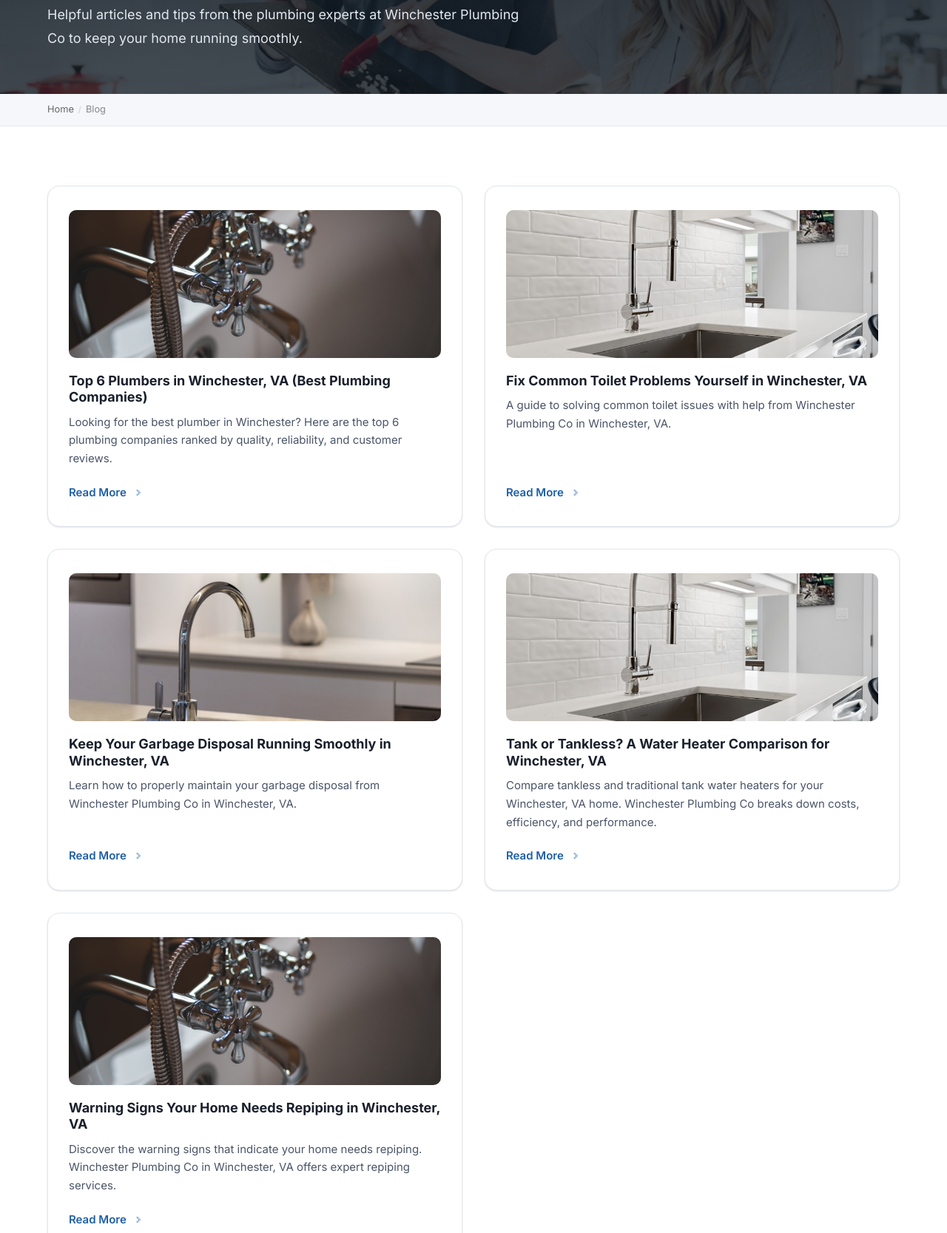
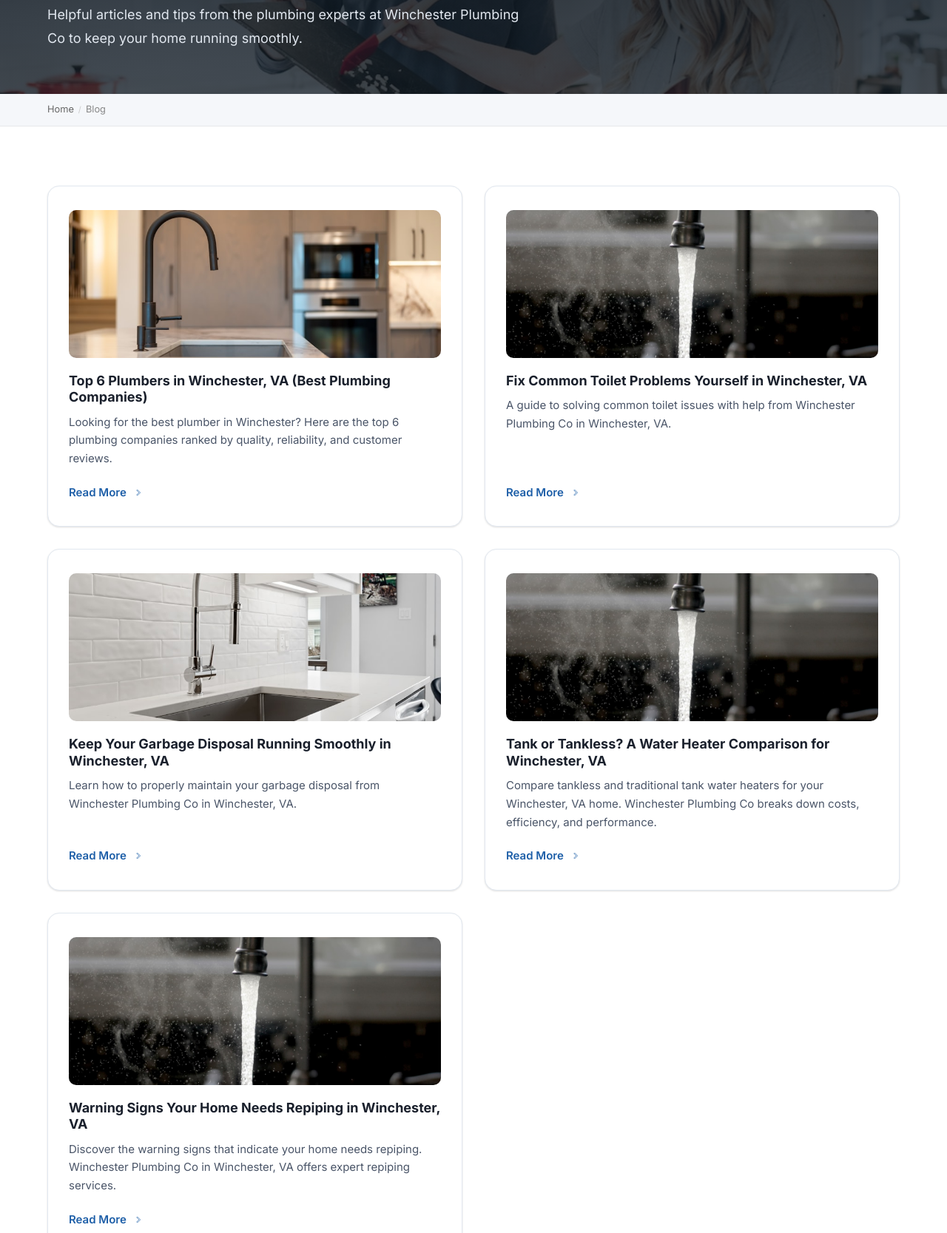
Before and after one commit to plumbingpo/winchesterplumbingco, a plain HTML site: page blog/index.html in a window 1280 px wide. Shown: the part 255-1922 px from the top of the page at 74% size. Drawn offline with Linux system fonts and the light colour scheme.

```diff
--- a/blog/index.html
+++ b/blog/index.html
@@ -144,7 +144,7 @@
   <div class="container">
     <div class="grid grid-2">
       <a href="../blog/top-plumbers/" class="service-card">
-        <div class="service-card-img" style="background-image:url('../images/heroes/plumbing-general-1.jpg');"></div>
+        <div class="service-card-img" style="background-image:url('../images/content/plumber-working-4.jpg');"></div>
         <div class="service-card-body">
           <h3>Top 6 Plumbers in Winchester, VA (Best Plumbing Companies)</h3>
           <p>Looking for the best plumber in Winchester? Here are the top 6 plumbing companies ranked by quality, reliability, and customer reviews.</p>
@@ -152,7 +152,7 @@
         </div>
       </a>
       <a href="../blog/common-toilet-problems-fixes/" class="service-card">
-        <div class="service-card-img" style="background-image:url('../images/content/plumber-working-5.jpg');"></div>
+        <div class="service-card-img" style="background-image:url('../images/heroes/plumbing-general-3.jpg');"></div>
         <div class="service-card-body">
           <h3>Fix Common Toilet Problems Yourself in Winchester, VA</h3>
           <p>A guide to solving common toilet issues with help from Winchester Plumbing Co in Winchester, VA.</p>
@@ -160,7 +160,7 @@
         </div>
       </a>
       <a href="../blog/garbage-disposal-maintenance/" class="service-card">
-        <div class="service-card-img" style="background-image:url('../images/heroes/plumbing-general-2.jpg');"></div>
+        <div class="service-card-img" style="background-image:url('../images/content/plumber-working-5.jpg');"></div>
         <div class="service-card-body">
           <h3>Keep Your Garbage Disposal Running Smoothly in Winchester, VA</h3>
           <p>Learn how to properly maintain your garbage disposal from Winchester Plumbing Co in Winchester, VA.</p>
@@ -168,7 +168,7 @@
         </div>
       </a>
       <a href="../blog/tankless-vs-tank-water-heaters/" class="service-card">
-        <div class="service-card-img" style="background-image:url('../images/content/plumber-working-5.jpg');"></div>
+        <div class="service-card-img" style="background-image:url('../images/heroes/plumbing-general-3.jpg');"></div>
         <div class="service-card-body">
           <h3>Tank or Tankless? A Water Heater Comparison for Winchester, VA</h3>
           <p>Compare tankless and traditional tank water heaters for your Winchester, VA home. Winchester Plumbing Co breaks down costs, efficiency, and performance.</p>
@@ -176,7 +176,7 @@
         </div>
       </a>
       <a href="../blog/signs-you-need-repiping/" class="service-card">
-        <div class="service-card-img" style="background-image:url('../images/heroes/plumbing-general-1.jpg');"></div>
+        <div class="service-card-img" style="background-image:url('../images/heroes/plumbing-general-3.jpg');"></div>
         <div class="service-card-body">
           <h3>Warning Signs Your Home Needs Repiping in Winchester, VA</h3>
           <p>Discover the warning signs that indicate your home needs repiping. Winchester Plumbing Co in Winchester, VA offers expert repiping services.</p>
```
Also changed, not shown: blog/common-toilet-problems-fixes/index.html (+1 -1 lines), blog/tankless-vs-tank-water-heaters/index.html (+1 -1 lines), commercial/index.html (+2 -2 lines), pipe-repair-repiping/index.html (+1 -1 lines), water-treatment/index.html (+1 -1 lines).
